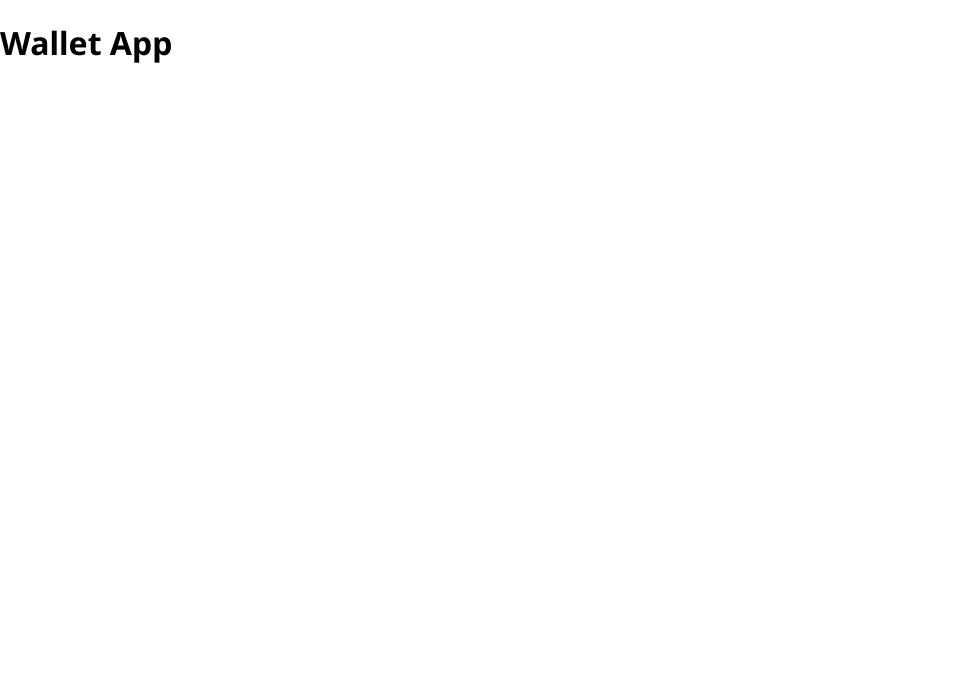
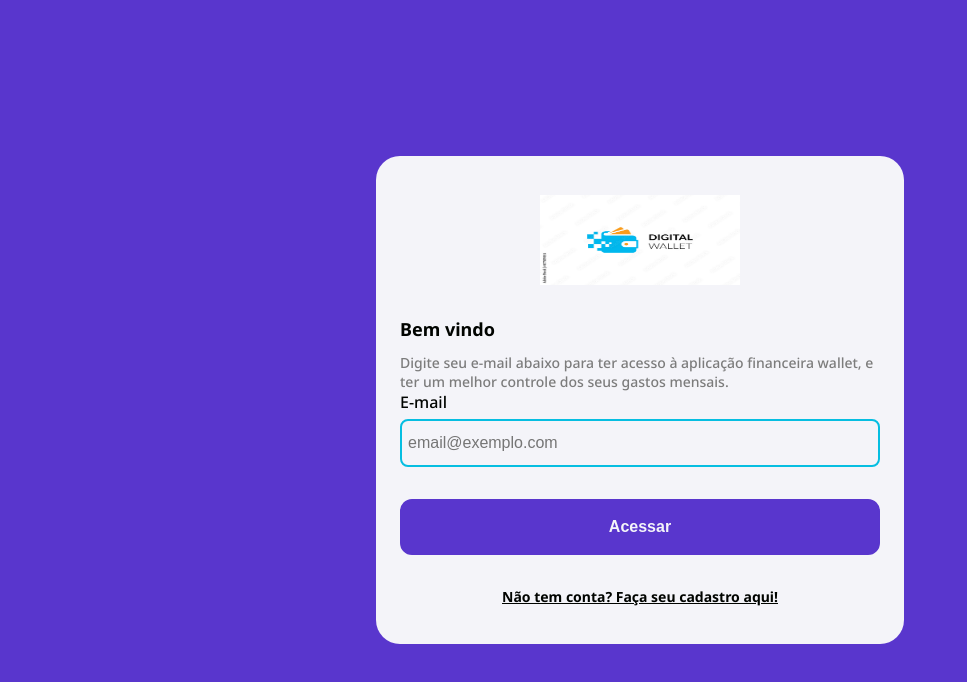
Before and after one commit to miguelroc17/Wallet-App, a plain HTML site: page index.html in a window 1280 px wide. Shown: the whole page, without its empty margins (0-967 px from the left). Drawn offline with Linux system fonts and the light colour scheme.

Commit message:
feat: implement UI for auth screen

```diff
--- a/index.html
+++ b/index.html
@@ -8,6 +8,38 @@
   <title>Wallet App</title>
 </head>
 <body>
-  <h1>Wallet App</h1>
+  <div class="auth-container">
+    <div class="auth-content">
+      <div class="auth-content-container">
+        <img class="logo" src="src/img/wallet-logo.jpg" alt="">
+
+        <h3 class="full-width text-left mt larger">
+          Bem vindo
+        </h3>
+
+        <p class="mt small">
+          Digite seu e-mail abaixo para ter acesso à aplicação financeira
+          wallet, e ter um melhor controle dos seus gastos mensais.
+        </p>
+
+        <label class="mt" for="input-email">
+          E-mail
+        </label>
+
+        <input placeholder="email@exemplo.com" ]
+        class="mt smaller"
+        id="input-email"
+        name="input-email"
+        type="email">
+
+        <button class="full-width mt larger">
+          Acessar
+        </button>
+
+        <a class="mt larger" href="">Não tem conta? Faça seu cadastro aqui!</a>
+
+      </div>
+    </div>
+  </div>
 </body>
 </html>
--- a/style.css
+++ b/style.css
@@ -4,4 +4,162 @@ body {
   padding: 0px;
   margin: 0px;
   font-family: "Noto Sans", sans-serif;
+  color: #010400;
 }
+
+h1 {
+  font-size: 48px;
+  font-weight: bolder;
+  margin: 0px;
+  padding: 0px;
+}
+
+h2 {
+  font-size: 24px;
+  font-weight: bold;
+  margin: 0px;
+  padding: 0px;
+}
+
+h3 {
+  font-size: 18px;
+  font-weight: bold;
+  margin: 0px;
+  padding: 0px;
+}
+
+h4 {
+  font-size: 16px;
+  color: #7c7c7c;
+  font-weight: 700;
+  margin: 0px;
+  padding: 0px;
+}
+
+p {
+  font-size: 14px;
+  font-weight: 500;
+  color: #7c7c7c;
+  margin: 0px;
+  padding: 0px;
+}
+
+label {
+  width: 100%;
+  font-size: 16px;
+  font-weight: 500;
+}
+
+a {
+  font-size: 14px;
+  font-weight: 700;
+  text-decoration: underline;
+  color: #010400;
+}
+
+button {
+  background-color: #5936cd;
+  height: 56px;
+  width: 432px;
+  border-radius: 12px;
+  color: #f4f4f9;
+  font-weight: bold;
+  font-size: 16px;
+  border-color: #5936cd;
+  border-width: 2px;
+  border-style: solid;
+  margin-top: 10px;
+}
+
+button.small {
+  background-color: #f4f4f9;
+  color: #010400;
+  font-size: 14px;
+  border-radius: 8px;
+  width: 90px;
+  height: 36px;
+  margin-top: 10px;
+}
+
+.out-container {
+  width: 432px;
+}
+
+input {
+  background-color: #f4f4f9;
+  width: 100%;
+  height: 48px;
+  border-color: #06bee1;
+  border-width: 2px;
+  border-style: solid;
+  border-radius: 8px;
+  color: #010400;
+  font-size: 16px;
+  padding: 6px;
+  box-sizing: border-box;
+}
+
+.full-width {
+  width: 100%;
+}
+
+.text-center {
+  text-align: center;
+}
+
+.text-left {
+  text-align: left;
+}
+
+.mt.larger {
+  margin-top: 32px;
+}
+
+.mt.large {
+  margin-top: 24px;
+}
+
+.mt.small {
+  margin-top: 12px;
+}
+
+.mt.smaller {
+  margin-top: 6px;
+}
+
+.logo {
+  width: 200px;
+  height: 90px;
+}
+
+.auth-container {
+  width: 100vw;
+  height: 100vh;
+  display: flex;
+  flex-direction: column;
+  align-items: center;
+  justify-content: center;
+  background-color: #5936cd;
+}
+
+.auth-content {
+  display: flex;
+  flex-direction: column;
+  align-items: center;
+  justify-content: center;
+  width: 480px;
+  min-height: 440px;
+  height: auto;
+  border-radius: 24px;
+  background-color: #f4f4f9;
+  padding: 24px;
+}
+
+.auth-content-container {
+  display: flex;
+  flex-direction: column;
+  align-items: center;
+  justify-content: center;
+  width: 100%;
+  height: 100%;
+}
```
Also changed, not shown: src/img/wallet-logo.jpg (added).
